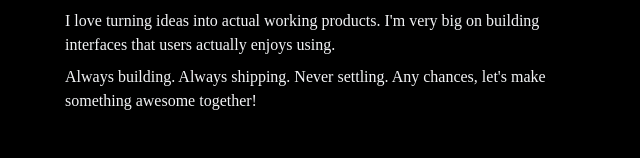
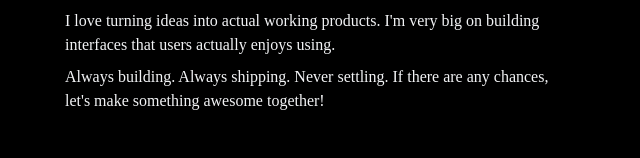
Before and after one commit to thai-ho/portfolio, a Vue app: page / in a window 1280 px wide. Shown: the part 223-381 px from the top of the page, without its empty margins (319-959 px from the left). Built offline with nearby package versions, Linux system fonts and the light colour scheme.

Commit message:
update some content

```diff
--- a/v1/src/components/Intro.vue
+++ b/v1/src/components/Intro.vue
@@ -9,8 +9,8 @@
         building interfaces that users actually enjoys using.
       </p>
       <p class="mb-2">
-        Always building. Always shipping. Never settling. Any chances, let's
-        make something awesome together!
+        Always building. Always shipping. Never settling. If there are any
+        chances, let's make something awesome together!
       </p>
       <p></p>
     </div>
```
